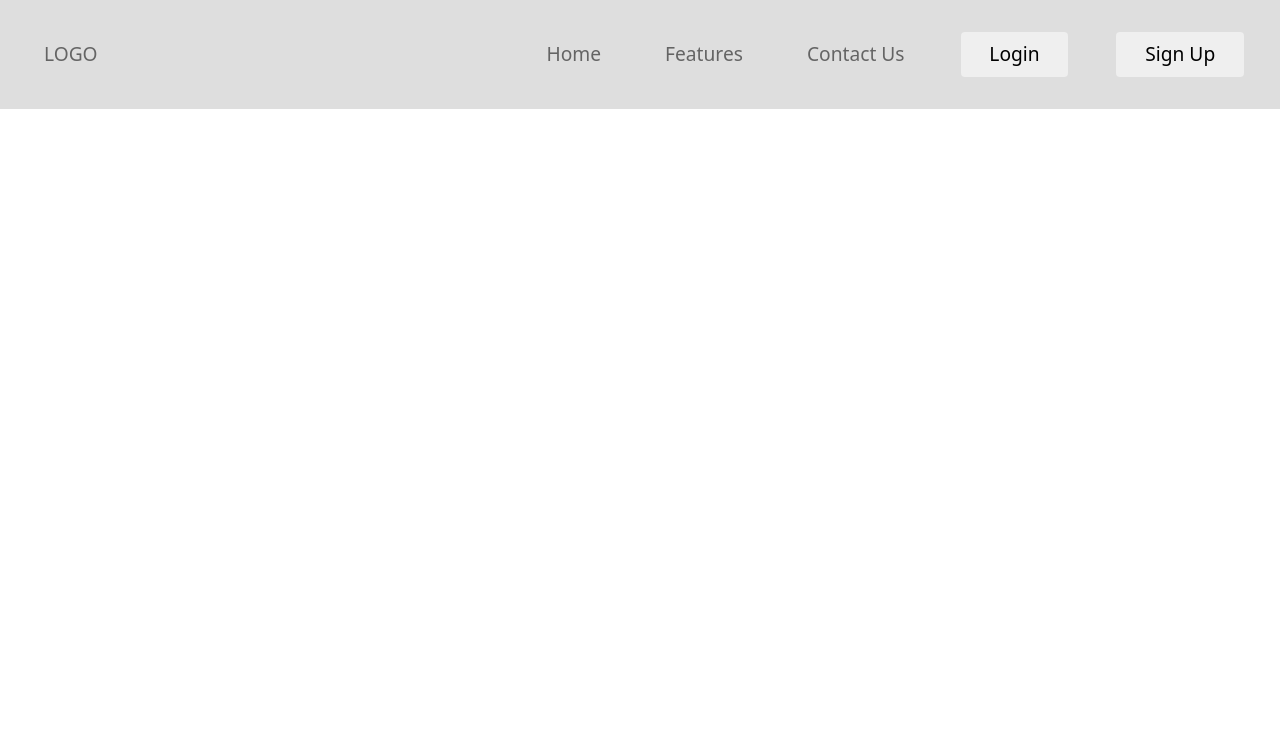
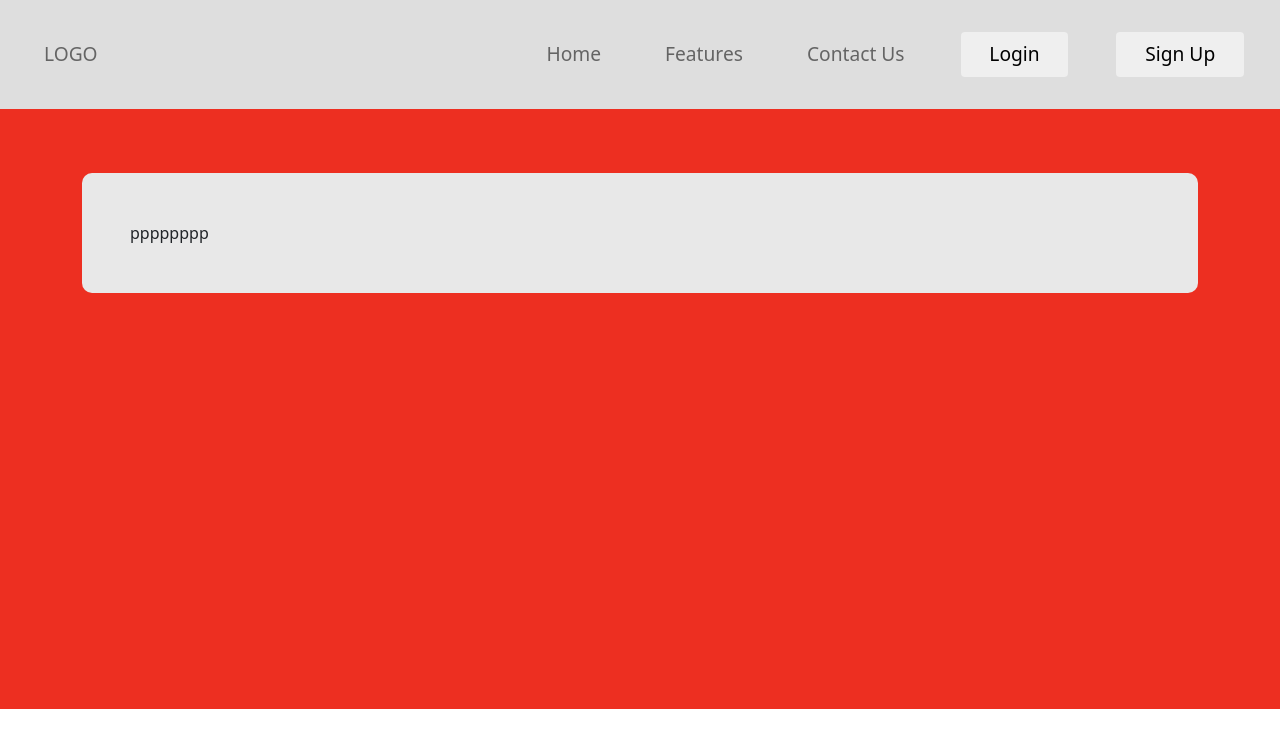
Before and after one commit to TheHebi/travel-planner, a React (Create React App) app: page /trips in a window 1280 px wide. Shown: the top 748 px of the page. Built offline with nearby package versions, Linux system fonts and the light colour scheme.

Commit message:
slight file structure change, tripcard is WIP

```diff
--- a/src/App.js
+++ b/src/App.js
@@ -3,9 +3,8 @@ import { BrowserRouter as Router, Switch, Route } from 'react-router-dom';
 
 // LOCAL IMPORTS
 import Navigation from './components/Navigation/Navigation.js';
-import Homepage from './components/Homepage/Homepage.js';
-import Features from './components/Features/Features.js';
-import Contact from './components/Contact/Contact.js';
+import Main from './pages/Main.js';
+import Trips from './pages/Trips.js';
 
 function App() {
   return (
@@ -14,9 +13,10 @@ function App() {
       <Router>
         <Switch>
           <Route exact path="/">
-            <Homepage />
-            <Features />
-            <Contact />
+            <Main />
+          </Route>
+          <Route path="/trips">
+            <Trips />
           </Route>
         </Switch>
       </Router>
--- a/src/components/Homepage/Homepage.css
+++ b/src/components/Homepage/Homepage.css
@@ -1,5 +1,6 @@
 .home-main {
   background: #ed2f21;
+  min-height: 500px;
 
   display: flex;
   flex-direction: column;
--- a/src/components/Homepage/Homepage.js
+++ b/src/components/Homepage/Homepage.js
@@ -29,10 +29,12 @@ export default function Homepage() {
         <div className="home-main" style={{ height: mainHeight }}>
             <h1>Message to Customer</h1>
             <h3>Message to Customer</h3>
-            <button className="mt-3 home-main-button">
-                Get Started
-                <FontAwesomeIcon icon={faPlaneDeparture} size='1x' className="ms-2" />
-            </button>
+            <a href="/trips">
+                <button className="mt-3 home-main-button">
+                    Get Started
+                    <FontAwesomeIcon icon={faPlaneDeparture} size='1x' className="ms-2" />
+                </button>
+            </a>
         </div>
     )
 }
--- /dev/null
+++ b/src/components/Tripcard/Tripcard.css
@@ -0,0 +1,63 @@
+.trips-main {
+  background: #ed2f21;
+  padding-top: 4rem;
+
+  height: 600px;
+}
+
+.trip-nav {
+  display: flex;
+  align-items: flex-end;
+  width: fit-content;
+  background-image: linear-gradient(0deg, #e8e8e8 0 50%, #ed2f21 50% 100%);
+}
+
+.trip-nav-first-filler {
+  display: flex;
+  height: 2.4em;
+  width: 0.8em;
+  border-bottom-right-radius: 0.8rem;
+  background: #ed2f21;
+}
+
+.trip-nav-last-filler {
+  display: flex;
+  height: 2.4em;
+  width: 0.8em;
+  border-bottom-left-radius: 0.8rem;
+  background: #ed2f21;
+}
+
+.trip-nav-item {
+  padding-left: 1.5em;
+  padding-right: 1.5em;
+  padding-top: 0.7em;
+  padding-bottom: 0.7em;
+  text-decoration: none;
+  color: inherit;
+  border-radius: 0.6rem 0.6rem 0 0;
+  background: #dedede;
+}
+
+.trip-nav-active {
+  border-radius: 0.8rem 0.8rem 0 0;
+  background: #e8e8e8;
+}
+
+.trip-nav-active-neighbor {
+  border-bottom-left-radius: 0.8em;
+}
+
+.trip-nav-item:hover {
+  text-decoration: none;
+  color: inherit;
+  cursor: pointer;
+}
+
+.trip-content {
+  display: flex;
+  width: 100%;
+  background: #e8e8e8;
+  border-radius: 10px;
+  padding: 3em;
+}
--- /dev/null
+++ b/src/components/Tripcard/Tripcard.js
@@ -0,0 +1,40 @@
+import React, { useState } from 'react';
+
+// BOOTSTRAP IMPORTS
+import Container from 'react-bootstrap/Container';
+
+// LOCAL IMPORTS
+import './Tripcard.css';
+
+export default function Tripcard() {
+    const [activeTab, setActiveTab] = useState('Overview')
+
+    const handleTabSwitch = (e) => {
+        e.preventDefault();
+        // find active tab
+        // remove trip-nav-active class
+        // set state to e.target id
+        console.log(e.target.id)
+        setActiveTab(e.target.id)
+        // give e.target trip-nav-active class
+        console.log(activeTab)
+    }
+
+    return (
+        <Container fluid className="trips-main">
+            <Container>
+                {/* <div className="trip-nav">
+                    <div className="trip-nav-first-filler"></div>
+                        <a className="trip-nav-item trip-nav-active" id="Overview" onClick={handleTabSwitch}>Overview</a>
+                        <a className="trip-nav-item trip-nav-active-neighbor" id="Itinerary" onClick={handleTabSwitch}>Itinerary</a>
+                        <a className="trip-nav-item" id="Budget" onClick={handleTabSwitch}>Budget</a>
+                        <a className="trip-nav-item" id="Travelers" onClick={handleTabSwitch}>Travelers</a>
+                    <div className="trip-nav-last-filler"></div>
+                </div> */}
+                <div className="trip-content">
+                    pppppppp
+                </div>
+            </Container>
+        </Container>
+    )
+}
--- /dev/null
+++ b/src/pages/Main.js
@@ -0,0 +1,16 @@
+import React from 'react';
+
+// LOCAL IMPORTS
+import Homepage from '../components/Homepage/Homepage';
+import Features from '../components/Features/Features';
+import Contact from '../components/Contact/Contact';
+
+export default function Main() {
+    return (
+        <div>
+            <Homepage />
+            <Features />
+            <Contact />
+        </div>
+    )
+}
--- /dev/null
+++ b/src/pages/Trips.js
@@ -0,0 +1,10 @@
+import React from 'react';
+
+// LOCAL IMPORTS
+import Tripcard from '../components/Tripcard/Tripcard.js';
+
+export default function Trips() {
+    return (
+        <Tripcard />
+    )
+}
```
